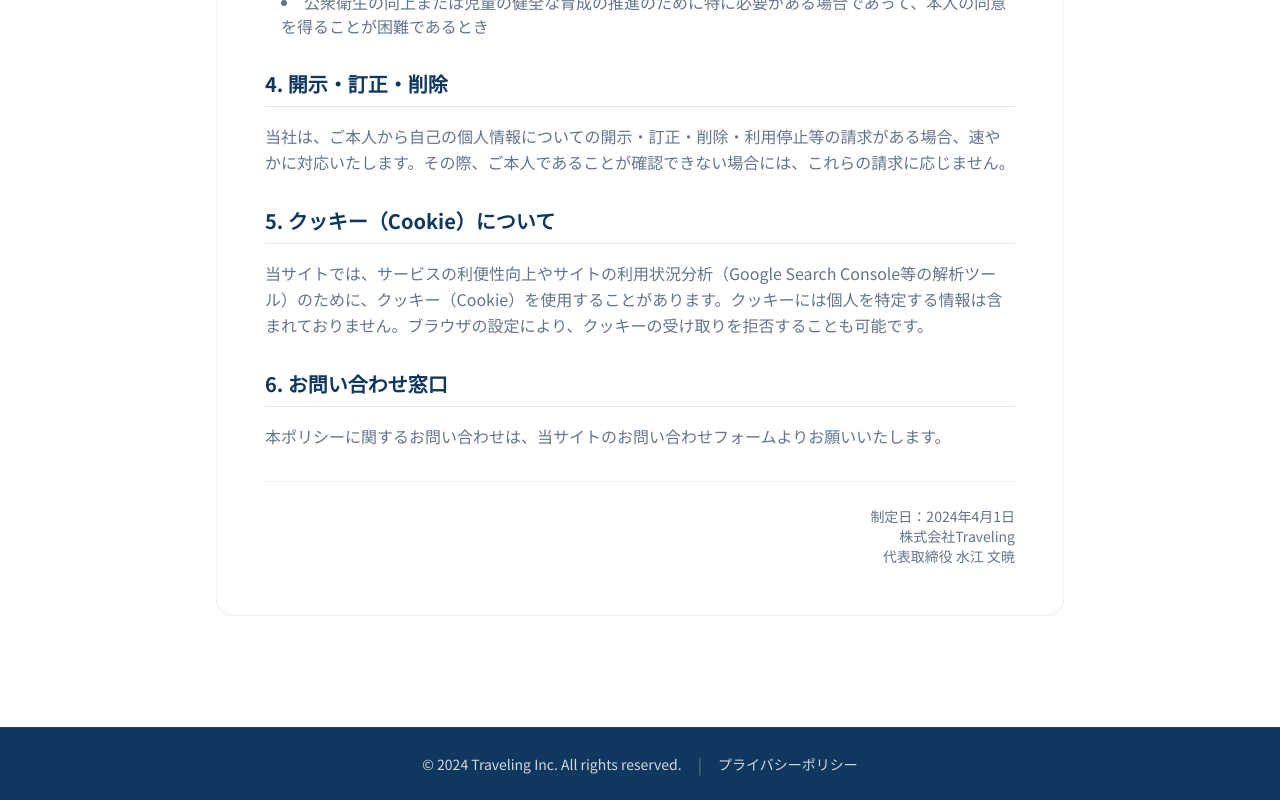
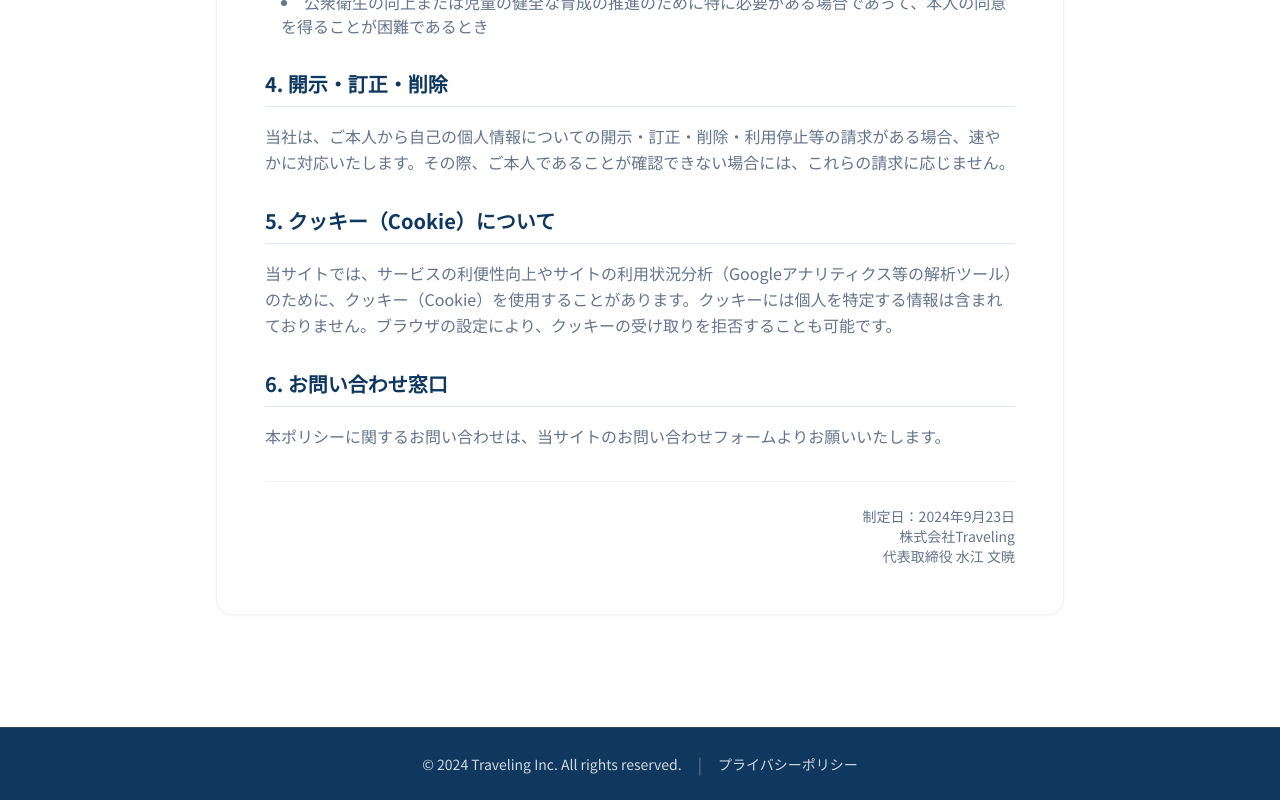
Before and after one commit to traveling-fumiakimizue/Traveling_site, a Next.js app: page /privacy in a window 1280 px wide. Shown: the part 926-1726 px from the top of the page. Built offline with nearby package versions, Linux system fonts and the light colour scheme.

Commit message:
Update Privacy Policy: Enactment date and Cookie text

```diff
--- a/src/app/privacy/page.tsx
+++ b/src/app/privacy/page.tsx
@@ -74,7 +74,7 @@ export default function PrivacyPolicyPage() {
                             5. クッキー（Cookie）について
                         </h2>
                         <p className="leading-relaxed text-muted-foreground">
-                            当サイトでは、サービスの利便性向上やサイトの利用状況分析（Google Search Console等の解析ツール）のために、クッキー（Cookie）を使用することがあります。クッキーには個人を特定する情報は含まれておりません。ブラウザの設定により、クッキーの受け取りを拒否することも可能です。
+                            当サイトでは、サービスの利便性向上やサイトの利用状況分析（Googleアナリティクス等の解析ツール）のために、クッキー（Cookie）を使用することがあります。クッキーには個人を特定する情報は含まれておりません。ブラウザの設定により、クッキーの受け取りを拒否することも可能です。
                         </p>
                     </section>
 
@@ -88,7 +88,7 @@ export default function PrivacyPolicyPage() {
                     </section>
 
                     <section className="pt-6 border-t border-slate-100 text-right text-sm text-muted-foreground">
-                        制定日：2024年4月1日<br />
+                        制定日：2024年9月23日<br />
                         株式会社Traveling<br />
                         代表取締役 水江 文暁
                     </section>
```
